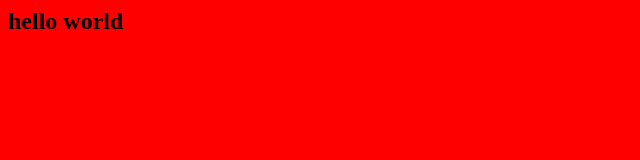
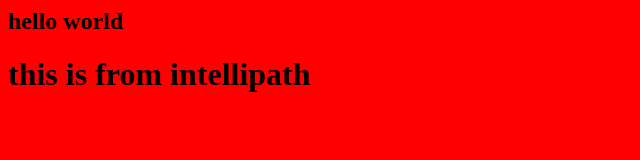
Before and after one commit to srkrishna234/test-devops, a plain HTML site: page index.html in a window 1280 px wide. Shown: the whole page, without its empty margins (0-640 px from the left). Drawn offline with Linux system fonts and the light colour scheme.

Commit message:
added h2 header

```diff
--- a/index.html
+++ b/index.html
@@ -3,5 +3,8 @@
         <h2>
             hello world
         </h2>
+        <h1>
+            this is from intellipath
+        </h1>
     </body>
 </html>
```
